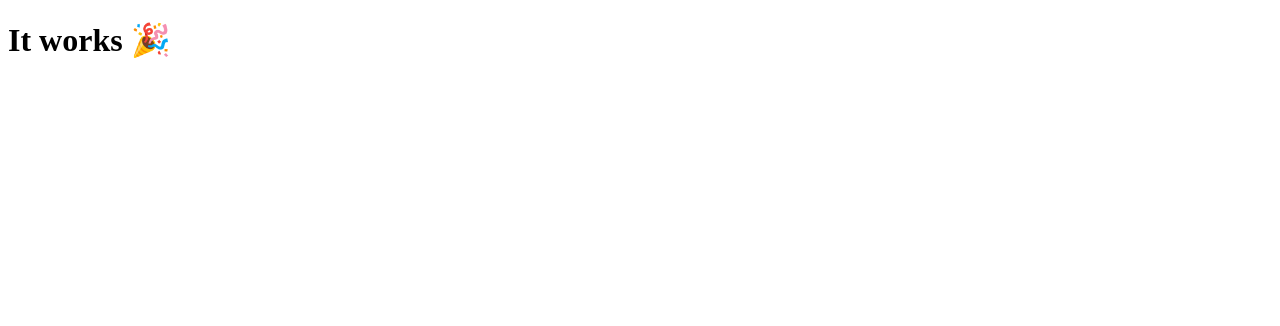
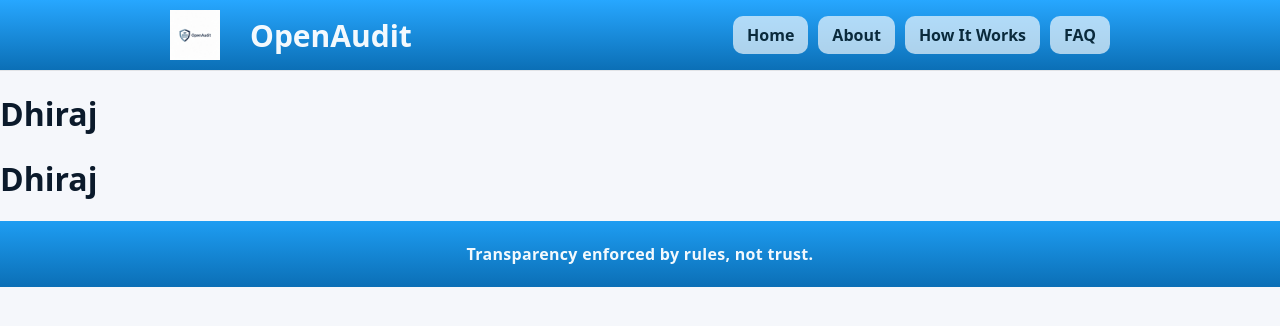
Before and after one commit to Dhiraj201226/Inheritance-Frontend, a React (Vite) app in the folder inheritance-app/: page / in a window 1280 px wide. Shown: the top 326 px of the page. Built offline with nearby package versions, Linux system fonts and the light colour scheme.

Commit message:
Header and Footer done

```diff
--- a/inheritance-app/package.json
+++ b/inheritance-app/package.json
@@ -10,6 +10,7 @@
     "preview": "vite preview"
   },
   "dependencies": {
+    "lucide-react": "^0.562.0",
     "react": "^19.2.0",
     "react-dom": "^19.2.0",
     "react-router-dom": "^7.11.0"
--- a/inheritance-app/src/App.jsx
+++ b/inheritance-app/src/App.jsx
@@ -1,5 +1,5 @@
 import Routes from "./routes";
 
-export default function App() {
-  return <Routes />;
+export default function App(){
+  return <Routes/>
 }
--- a/inheritance-app/src/components/Footer.jsx
+++ b/inheritance-app/src/components/Footer.jsx
@@ -0,0 +1,46 @@
+export default function Footer({
+  text = "Transparency enforced by rules, not trust.",
+}) {
+  return (
+    <>
+      <style>{`
+        .oa-footer {
+          background: linear-gradient(180deg, #1e9df2 0%, #0b6fb6 100%);
+          margin-top: auto;
+        }
+
+        .oa-footer-inner {
+          max-width: 1100px;
+          margin: 0 auto;
+          padding: 22px 36px;
+          display: flex;
+          align-items: center;
+          justify-content: center;
+        }
+
+        .oa-footer-text {
+          color: rgba(255, 255, 255, 0.95);
+          font-weight: 600;
+          font-size: 16px;
+          letter-spacing: 0.3px;
+          text-align: center;
+        }
+
+        @media (max-width: 520px) {
+          .oa-footer-inner {
+            padding: 18px 20px;
+          }
+          .oa-footer-text {
+            font-size: 14px;
+          }
+        }
+      `}</style>
+
+      <footer className="oa-footer">
+        <div className="oa-footer-inner">
+          <div className="oa-footer-text">{text}</div>
+        </div>
+      </footer>
+    </>
+  );
+}
--- a/inheritance-app/src/components/Header.jsx
+++ b/inheritance-app/src/components/Header.jsx
@@ -0,0 +1,70 @@
+import { Link } from "react-router-dom";
+import logo from "assets/image.png";
+
+export default function Header({
+  brand = "OpenAudit",
+  links = [
+    { label: "Home", href: "/" },
+    { label: "About", href: "/about" },
+    { label: "How It Works", href: "/how-it-works" },
+    { label: "FAQ", href: "/faq" },
+  ],
+}) {
+  return (
+    <>
+      <style>{`
+        .oa-header {
+          background: #f5f7fb;
+          border-bottom: 1px solid rgba(0, 0, 0, 0.08);
+        }
+        .oa-topbar {
+          background: linear-gradient(180deg, #27a7ff 0%, #0b6fb6 100%);
+        }
+        .oa-topbar-inner {
+          max-width: 1100px;
+          margin: 0 auto;
+          padding: 10px 80px;
+          display: flex;
+          align-items: center;
+          justify-content: space-between;
+        }
+        .oa-brand {
+          color: rgba(255, 255, 255, 0.95);
+          font-weight: 700;
+          font-size:30px
+        }
+        .oa-nav {
+          display: flex;
+          gap: 10px;
+        }
+        .oa-navlink {
+          color: #0a2a3c;
+          background: rgba(255, 255, 255, 0.65);
+          padding: 8px 14px;
+          border-radius: 10px;
+          font-weight: 600;
+          text-decoration: none;
+        }
+      `}</style>
+
+      <header className="oa-header">
+        <div className="oa-topbar">
+          <div className="oa-topbar-inner">
+            <div style={{ display: "flex", alignItems: "center", gap: "30px" }}>
+              <img src={logo} alt="OpenAudit logo" style={{height:50}} />
+              <span className="oa-brand ">{brand}</span>
+           </div>
+
+            <nav className="oa-nav">
+              {links.map((l) => (
+                <Link key={l.label} className="oa-navlink" to={l.href}>
+                  {l.label}
+                </Link>
+              ))}
+            </nav>
+          </div>
+        </div>
+      </header>
+    </>
+  );
+}
--- a/inheritance-app/src/index.css
+++ b/inheritance-app/src/index.css
@@ -0,0 +1,9 @@
+*{ box-sizing: border-box; }
+html,body{ height : 100%; }
+
+body{
+    margin: 0;
+    font-family: system-ui, -apple-system, Segoe UI, Roboto, Arial, sans-serif;
+    background:#f5f7fb;
+    color: #0b1a2b;
+}
--- a/inheritance-app/src/layouts/PublicLayout.jsx
+++ b/inheritance-app/src/layouts/PublicLayout.jsx
@@ -1,5 +1,14 @@
 import { Outlet } from "react-router-dom";
-
+import Header from "../components/Header";
+import Footer from "../components/Footer";
+import  Home  from "../pages/Home";
 export default function PublicLayout() {
-  return <Outlet />;
+  return (
+    <>
+    <Header/>
+    <Outlet/>
+    <Home/>
+    <Footer/>
+    </>
+  );
 }
--- a/inheritance-app/src/main.jsx
+++ b/inheritance-app/src/main.jsx
@@ -1,9 +1,9 @@
-import ReactDOM from "react-dom/client";
-import { BrowserRouter } from "react-router-dom";
+import {BrowserRouter} from "react-router-dom";
+import ReactDom from "react-dom/client";
 import App from "./App";
-
-ReactDOM.createRoot(document.getElementById("root")).render(
-  <BrowserRouter>
-    <App />
-  </BrowserRouter>
+import "./index.css";
+ReactDom.createRoot(document.getElementById("root")).render(
+<BrowserRouter>
+<App/>
+</BrowserRouter>
 );
--- a/inheritance-app/src/pages/Home/index.jsx
+++ b/inheritance-app/src/pages/Home/index.jsx
@@ -1,3 +1,5 @@
 export default function Landing() {
-  return <h1>It works 🎉</h1>;
+  return (
+    <h1>Dhiraj</h1>
+  );
 }
--- a/inheritance-app/vite.config.js
+++ b/inheritance-app/vite.config.js
@@ -9,6 +9,7 @@ export default defineConfig({
       pages:path.resolve(__dirname,"src/pages"),
       layouts:path.resolve(__dirname,"src/layouts"),
       components: path.resolve(__dirname,"src/components"),
+       assets: path.resolve(__dirname, "src/assets"),
     },
   },
 });
```
Also changed, not shown: inheritance-app/src/routes.jsx (+9 -9 lines), inheritance-app/src/assets/image.png (added), inheritance-app/src/components/Navbar.jsx (deleted), 1 other file (tests, documents, lock files or other folders).
